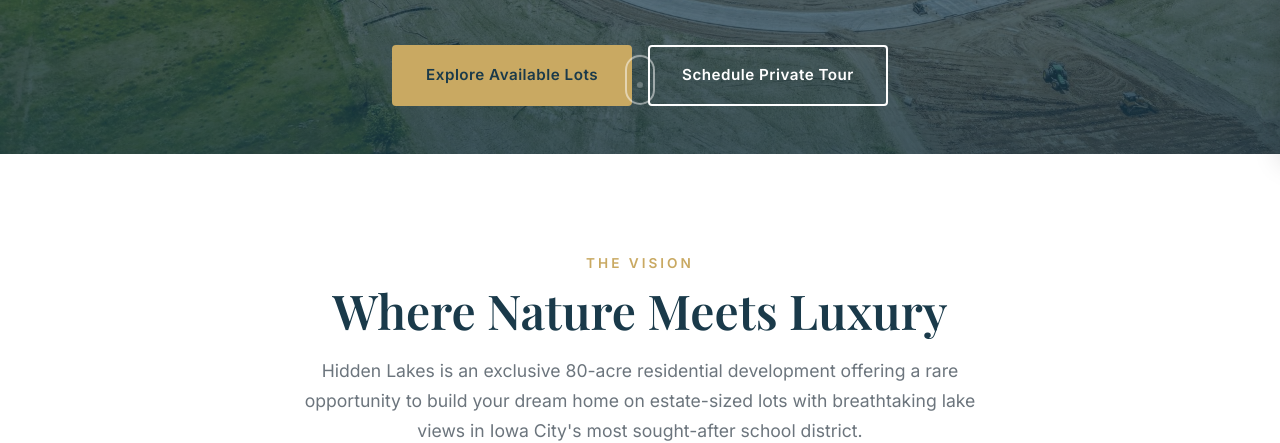
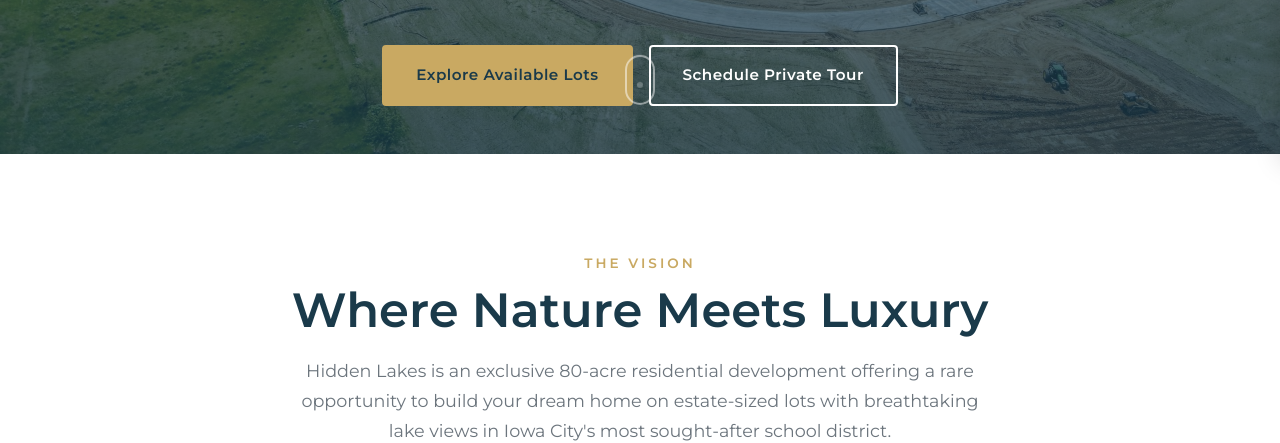
Before and after one commit to AdamMeeker/hidden-lakes-website, a plain HTML site: page index.html in a window 1280 px wide. Shown: the part 657-1100 px from the top of the page. Drawn offline with nearby package versions, Linux system fonts and the light colour scheme.

Commit message:
Switch site font to Montserrat to match the logo

```diff
--- a/index.html
+++ b/index.html
@@ -18,7 +18,7 @@
     <title>Hidden Lakes | Premium Estate Living in Iowa City</title>
     <link rel="preconnect" href="https://fonts.googleapis.com">
     <link rel="preconnect" href="https://fonts.gstatic.com" crossorigin>
-    <link href="https://fonts.googleapis.com/css2?family=Playfair+Display:wght@400;500;600;700&family=Inter:wght@300;400;500;600;700&display=swap" rel="stylesheet">
+    <link href="https://fonts.googleapis.com/css2?family=Montserrat:wght@300;400;500;600;700&display=swap" rel="stylesheet">
     <link rel="stylesheet" href="styles.css">
 </head>
 <body>
--- a/styles.css
+++ b/styles.css
@@ -29,8 +29,8 @@
     --lot-lake: #4a90a4;
 
     /* Typography */
-    --font-display: 'Playfair Display', Georgia, serif;
-    --font-body: 'Inter', -apple-system, BlinkMacSystemFont, sans-serif;
+    --font-display: 'Montserrat', -apple-system, BlinkMacSystemFont, 'Segoe UI', sans-serif;
+    --font-body: 'Montserrat', -apple-system, BlinkMacSystemFont, 'Segoe UI', sans-serif;
 
     /* Spacing */
     --spacing-xs: 0.25rem;
```
